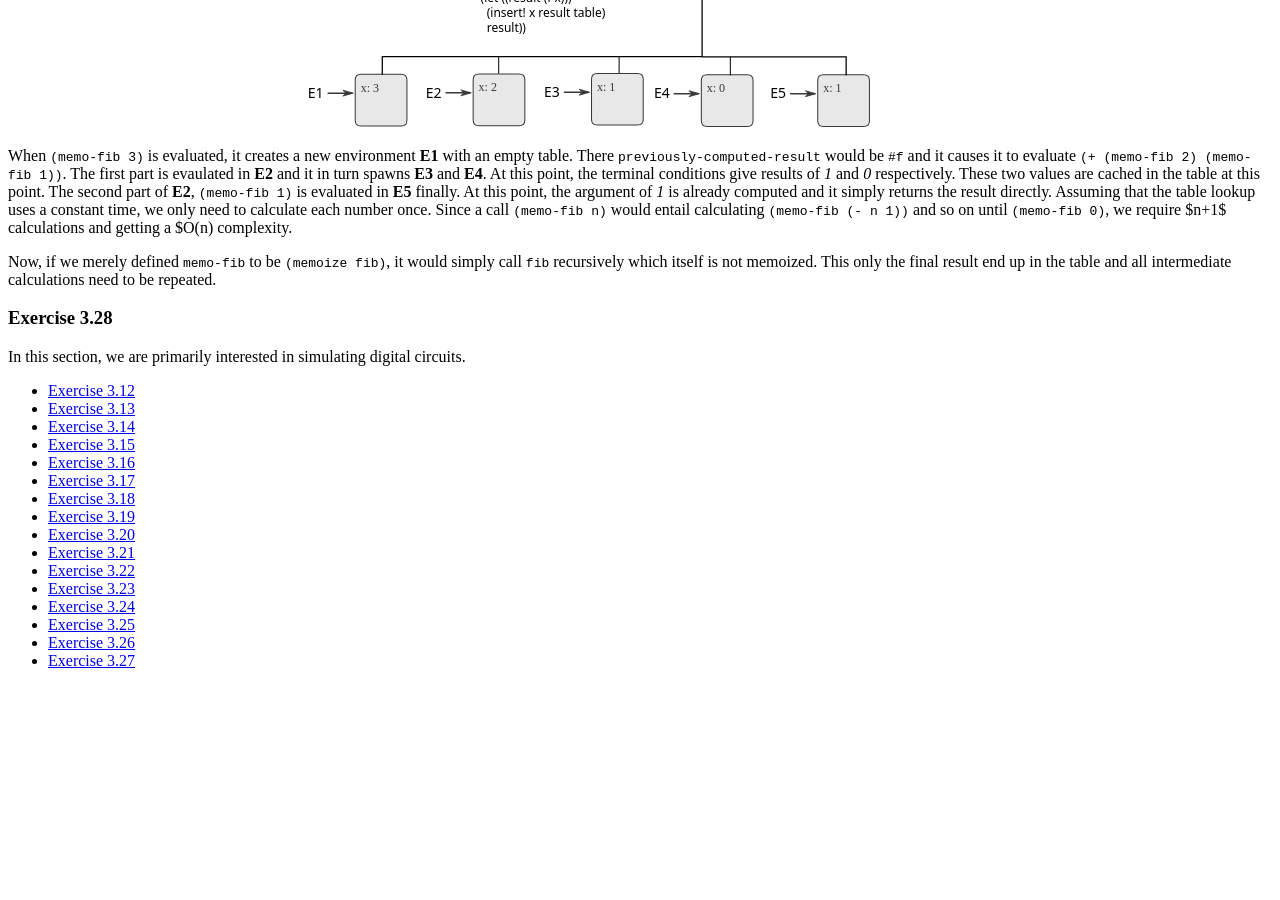
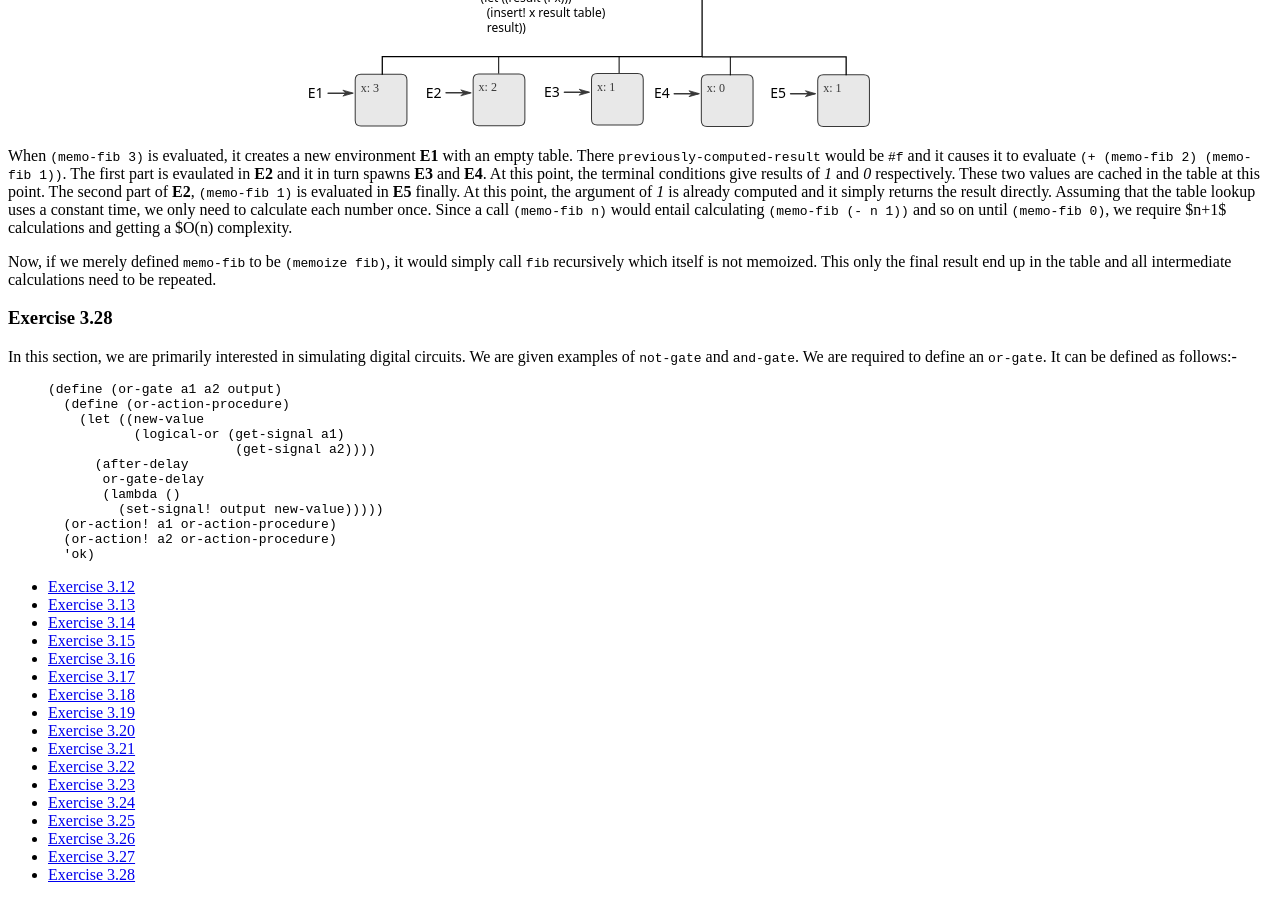
Before and after one commit to mohanrajendran/mohanrajendran.github.io, a Jekyll site: the page built from _sicp/Solution3_3.md, in a window 1280 px wide and 900 px high, scrolled down 17829 px. Built offline with Jekyll 4.4.1, drawn with Linux system fonts in a browser that asks for light colours; nearby versions of some CDN libraries; before the commit the page ends 18515 px from its top, so only the background shows below that.

Commit message:
Finished exercise 3.28

```diff
--- a/_sicp/Solution3_3.md
+++ b/_sicp/Solution3_3.md
@@ -20,6 +20,7 @@ submenu:
   - { hook: "Exercise3_25", title: "Exercise 3.25" }
   - { hook: "Exercise3_26", title: "Exercise 3.26" }
   - { hook: "Exercise3_27", title: "Exercise 3.27" }
+  - { hook: "Exercise3_28", title: "Exercise 3.28" }
 ---
 
 ### Exercise 3.12<a id="Exercise3_12">&nbsp;</a>
@@ -962,4 +963,19 @@ Now, if we merely defined `memo-fib` to be `(memoize fib)`, it would simply call
 
 ### Exercise 3.28<a id="Exercise3_28">&nbsp;</a>
 
-In this section, we are primarily interested in simulating digital circuits.
+In this section, we are primarily interested in simulating digital circuits. We are given examples of `not-gate` and `and-gate`. We are required to define an `or-gate`. It can be defined as follows:-
+
+{% highlight scheme %}
+(define (or-gate a1 a2 output)
+  (define (or-action-procedure)
+    (let ((new-value
+           (logical-or (get-signal a1)
+                        (get-signal a2))))
+      (after-delay
+       or-gate-delay
+       (lambda ()
+         (set-signal! output new-value)))))
+  (or-action! a1 or-action-procedure)
+  (or-action! a2 or-action-procedure)
+  'ok)
+{% endhighlight %}
```
